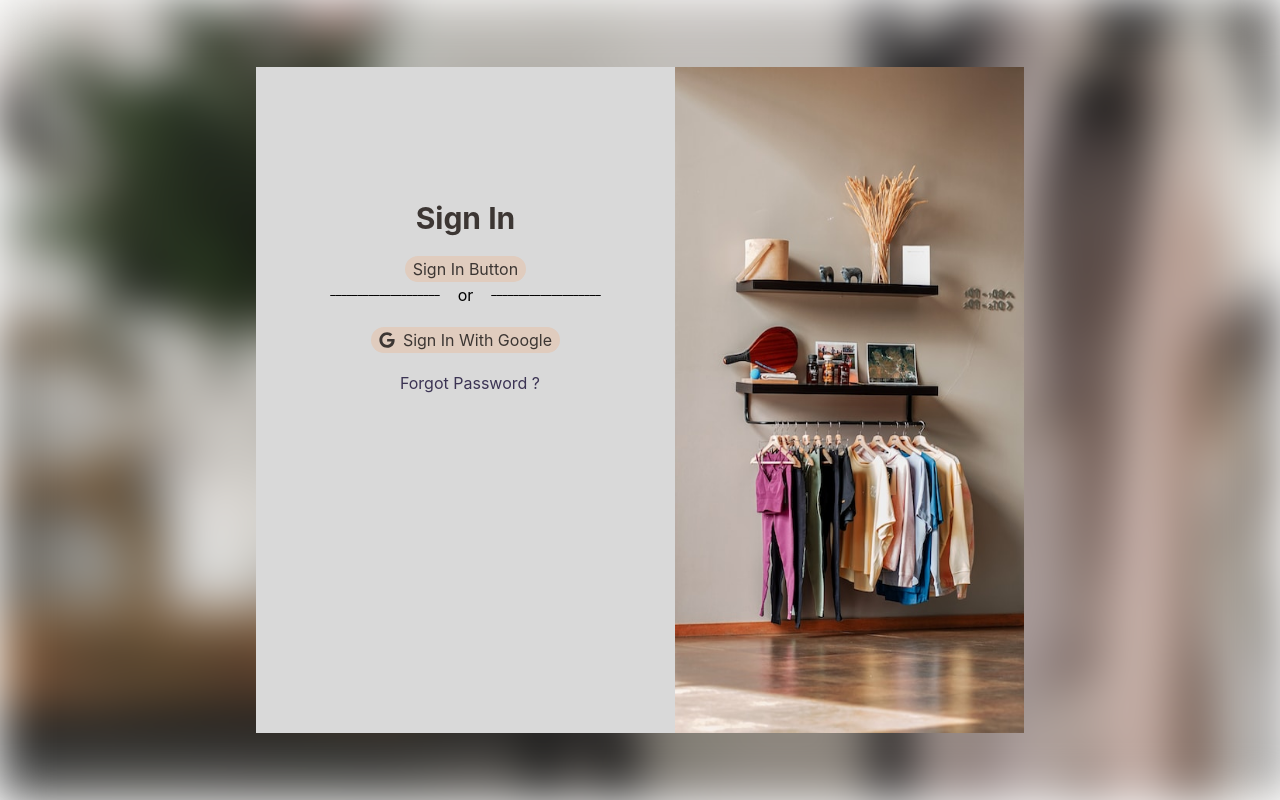
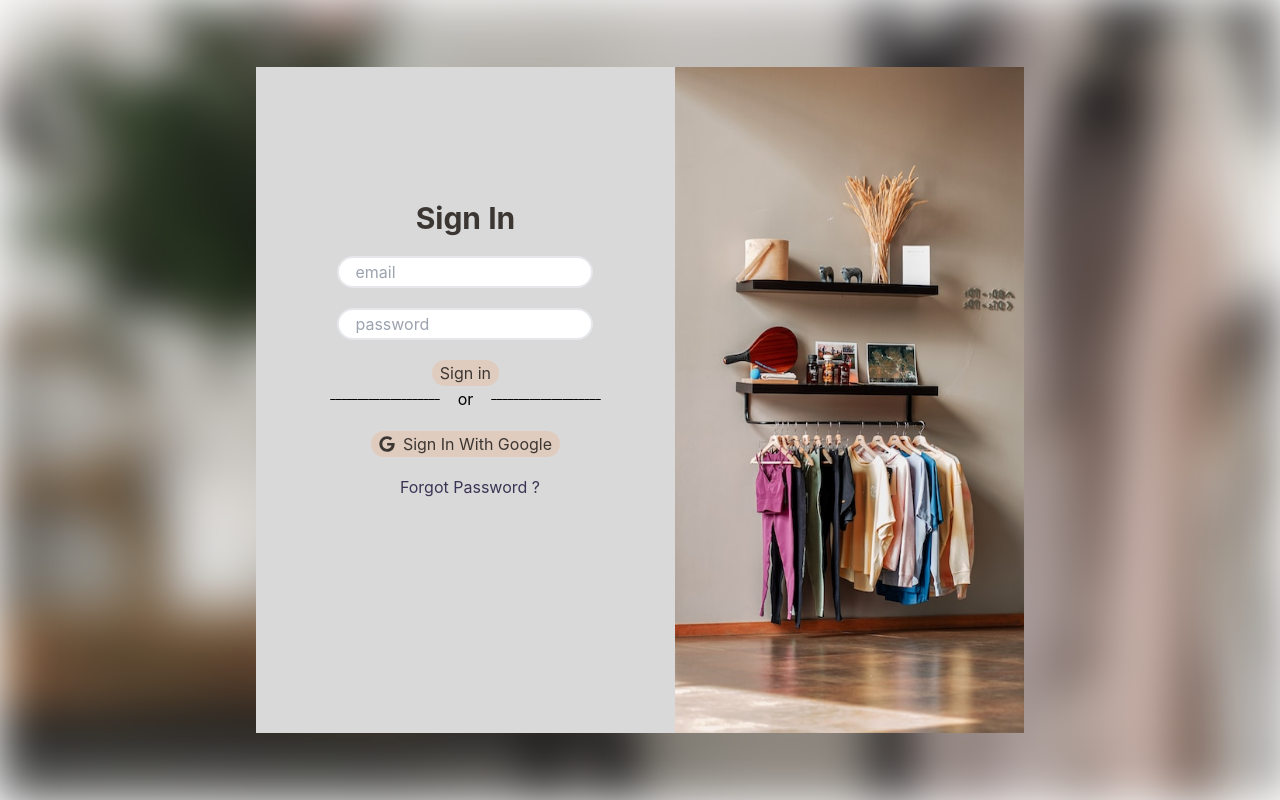
Before and after one commit to Kenilswadas/E-commerce-App-kenil, a React (Create React App) app: page /SignInpage in a window 1280 px wide. Built offline with nearby package versions, Linux system fonts and the light colour scheme; the HTML template or start-up script is replaced by a standard one.

Commit message:
completed sign in page

```diff
--- a/src/App.js
+++ b/src/App.js
@@ -1,15 +1,16 @@
 import "./App.css";
 import SignInpage from "./SignUp/SignInpage";
+import { BrowserRouter, Routes, Route } from "react-router-dom";
 import SignUppage from "./SignUp/SignUppage";
-import { BrowserRouter, Routes, Route } from "react-router-dom";
+import Home from "./Home/Home";
 function App() {
   return (
     <div>
-      {/* <SignUppage/> */}
       <BrowserRouter>
         <Routes>
-          <Route path="/" element={<SignUppage/>} />
-          <Route path="/SignInpage" element={<SignInpage/>} />
+          <Route path="/" element={<SignUppage />} />
+          <Route path="/SignInpage" element={<SignInpage />} />
+          <Route path="/Home" element={<Home />} />
         </Routes>
       </BrowserRouter>
     </div>
--- a/src/FirebaseConfig/Firebaseconfig.jsx
+++ b/src/FirebaseConfig/Firebaseconfig.jsx
@@ -1,8 +1,7 @@
 // Import the functions you need from the SDKs you need
 import { initializeApp } from "firebase/app";
-// import { getAnalytics } from "firebase/analytics";
+import { getAnalytics } from "firebase/analytics";
 import { getAuth } from "firebase/auth";
-
 // TODO: Add SDKs for Firebase products that you want to use
 // https://firebase.google.com/docs/web/setup#available-libraries
 
@@ -20,6 +19,6 @@ const firebaseConfig = {
 
 // Initialize Firebase
 const app = initializeApp(firebaseConfig);
-// const analytics = getAnalytics(app);
+const analytics = getAnalytics(app);
 const auth = getAuth(app);
-export { app, auth };
+export {auth}
--- /dev/null
+++ b/src/Home/Home.jsx
@@ -0,0 +1,9 @@
+import React from 'react'
+
+function Home() {
+  return (
+    <div>Home</div>
+  )
+}
+
+export default Home
--- a/src/SignUp/SignInpage.jsx
+++ b/src/SignUp/SignInpage.jsx
@@ -1,4 +1,6 @@
 import React from "react";
+import { useFormik } from "formik";
+import * as Yup from "yup";
 import { Inputfield } from "../Smallcomponents/Fields";
 import { Button } from "../Smallcomponents/Buttons";
 import Horizontalrule from "../Smallcomponents/Horizontalrule";
@@ -7,9 +9,45 @@ import { ForgotPassword } from "../Smallcomponents/ForgotPassword";
 import { ToastContainer } from "react-toastify";
 import { FaGoogle } from "react-icons/fa";
 import signIncopy from "../images/signIncopy.jpeg";
-import SignUppage from "./SignUppage";
+import { toast } from "react-toastify";
+import { signInWithEmailAndPassword } from "firebase/auth";
+import { auth } from "../FirebaseConfig/Firebaseconfig";
+import { useNavigate } from "react-router-dom";
 function SignInpage() {
-  const formik = SignUppage();
+  const navigate = useNavigate();
+  const formik = useFormik({
+    initialValues: {
+      email: "",
+      password: "",
+    },
+    validationSchema: Yup.object({
+      email: Yup.string().email("invalid email").required("required"),
+      password: Yup.string()
+        .min(8, "must be 8 character long")
+        .matches(
+          /^(?=.*[A-Za-z])(?=.*\d)[A-Za-z\d@$!%*#?&]{8,}$/,
+          "must conatains upper case ,lower case , one special character and one digit"
+        )
+        .required("required"),
+    }),
+    onSubmit: (values) => {
+      handleSubmit();
+    },
+  });
+  function handleSubmit() {
+    signInWithEmailAndPassword(
+      auth,
+      formik.values.email,
+      formik.values.password
+    )
+      .then((userCredential) => {
+        toast("successfully signged in");
+        navigate("/Home");
+      })
+      .catch((errors) => {
+        console.log(errors);
+      });
+  }
   return (
     <div className="flex items-center justify-center  bg-white h-screen">
       <ToastContainer />
@@ -19,7 +57,7 @@ function SignInpage() {
           <div className=" h-3/5 w-4/5 text-center flex flex-col items-center">
             <h1 className="text-3xl font-bold text-[#3C3633]">Sign In</h1>
             <form>
-              {/* <Inputfield
+              <Inputfield
                 fieldName={"email"}
                 fieldtype={"email"}
                 formik={formik}
@@ -28,10 +66,9 @@ function SignInpage() {
                 fieldName={"password"}
                 fieldtype={"password"}
                 formik={formik}
-              /> */}
-              {/* error occurs  */}
+              />
               <Button
-                btnName={"Sign In Button"}
+                btnName={"Sign in"}
                 formik={formik}
                 clickHandler={formik.handleSubmit}
               />
--- a/src/SignUp/SignUppage.jsx
+++ b/src/SignUp/SignUppage.jsx
@@ -1,4 +1,6 @@
-import React, { useState } from "react";
+import React from "react";
+import { useFormik } from "formik";
+import * as Yup from "yup";
 import SignupImage from "../images/signupcopy.jpeg";
 import { FaGoogle } from "react-icons/fa";
 import { Link } from "react-router-dom";
@@ -6,12 +8,16 @@ import { Inputfield } from "../Smallcomponents/Fields";
 import { Button } from "../Smallcomponents/Buttons";
 import Horizontalrule from "../Smallcomponents/Horizontalrule";
 import { BgImage } from "../Smallcomponents/BackgroundImage";
-import { useFormik } from "formik";
-import * as Yup from "yup";
 import "react-toastify/dist/ReactToastify.css";
 import { toast, ToastContainer } from "react-toastify";
+import { createUserWithEmailAndPassword } from "firebase/auth";
+import { useNavigate } from "react-router";
+import { auth } from "../FirebaseConfig/Firebaseconfig";
+// import { onAuthStateChanged } from "firebase/auth";
+
+
 function SignUppage() {
-  // const [iscreated, setIscreated] = useState(false);
+  const navigate = useNavigate();
   const formik = useFormik({
     initialValues: {
       name: "",
@@ -37,27 +43,27 @@ function SignUppage() {
     }),
     onSubmit: (values) => {
       toast.success(JSON.stringify(values, null, 2));
-      // firebaseMethod(iscreated);
-      // createuser();
-      // authenticate();
+      navigate("/SignInpage");
+
+      console.log(auth);
+      createUserWithEmailAndPassword(
+        auth,
+        formik.values.email,
+        formik.values.password
+      )
+        .then((userCredential) => {
+          toast.success("user is created");
+        })
+        .catch((error) => {
+          toast.error("oppes error !!");
+          console.log(error);
+        });
     },
   });
-  const firebaseMethod = (a) => {
-    alert("yy");
-    if (a === "false") {
-      const createuser = () => {
-        toast("createuser");
-      };
-    } else if (a === "true") {
-      const authenticate = () => {
-        toast("authenticate");
-      };
-    }
-  };
 
   return (
     <div className="flex items-center justify-center  bg-white h-screen">
-      <ToastContainer />
+      {/* <ToastContainer /> */}
       <BgImage />
       <div className="bg-[#D9D9D9] h-5/6 w-3/5 flex relative">
         <div className="w-3/6 flex">
--- a/src/Smallcomponents/Buttons.jsx
+++ b/src/Smallcomponents/Buttons.jsx
@@ -1,12 +1,13 @@
-import React from "react";
-
+// Button component
 const Button = ({ btnName, faicon, clickHandler }) => {
   return (
     <div className="flex items-center justify-center">
       <button
         type="button"
-        onClick={clickHandler}
-        className="flex items-center justify-center bg-[#E0CCBE] text-[#3C3633] rounded-full mt-5 p-px pl-2 pr-2 w-fit "
+        onClick={() => {
+          clickHandler();
+        }}
+        className="flex items-center justify-center bg-[#E0CCBE] text-[#3C3633] rounded-full mt-5 p-px pl-2 pr-2 w-fit hover:bg-red-200"
       >
         {faicon}
         {btnName}
--- a/src/Smallcomponents/Fields.jsx
+++ b/src/Smallcomponents/Fields.jsx
@@ -1,15 +1,15 @@
 import React from "react";
-const Inputfield = ({formik, fieldName, fieldtype }) => {
+const Inputfield = ({ formik, fieldName, fieldtype }) => {
   return (
     <div>
       <input
         id={fieldName}
         type={fieldtype}
-        {...formik.getFieldProps("email")}
+        {...formik.getFieldProps(fieldName)}
         placeholder={fieldName}
         className="bg-white text-[#3C3454] rounded-full mt-5 pl-4 p-0.5 w-64 border-2 border-[#D9D9D]"
       />
-      {formik.touched[fieldName] && formik.errors[fieldName] ? (
+       {formik.touched[fieldName] && formik.errors[fieldName] ? (
         <div className="text-red-800">{formik.errors[fieldName]}</div>
       ) : null}
     </div>
```
